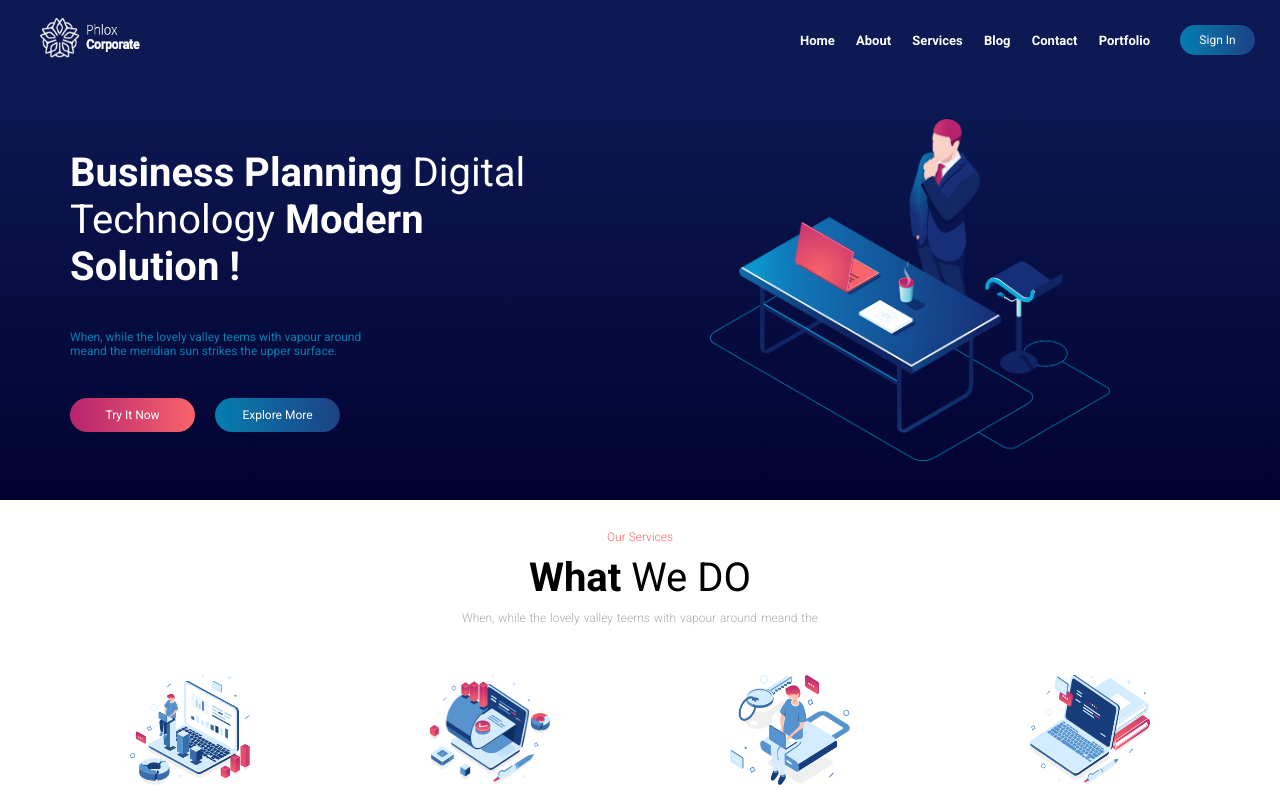
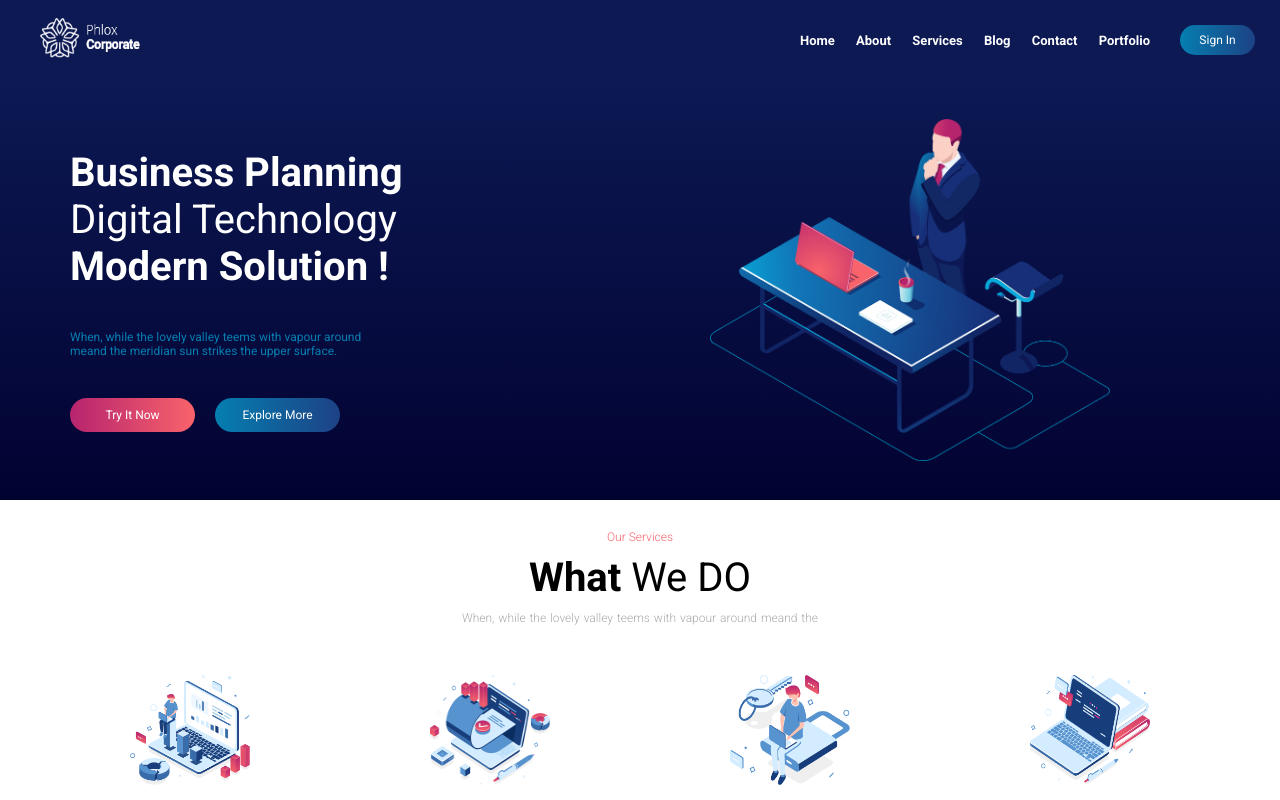
Before and after one commit to elisasalvatore/proj-html-vuejs, a Vue app: page / in a window 1280 px wide. Shown: the top 800 px of the page. Built offline with nearby package versions, Linux system fonts and the light colour scheme.

Commit message:
fixed width title box in jumbotron

```diff
--- a/src/style/jumbotron.scss
+++ b/src/style/jumbotron.scss
@@ -23,6 +23,7 @@
 
 
         .jumbo-title {
+            width: 400px;
             font-size: 40px;
             color: #fff;
         }
```
